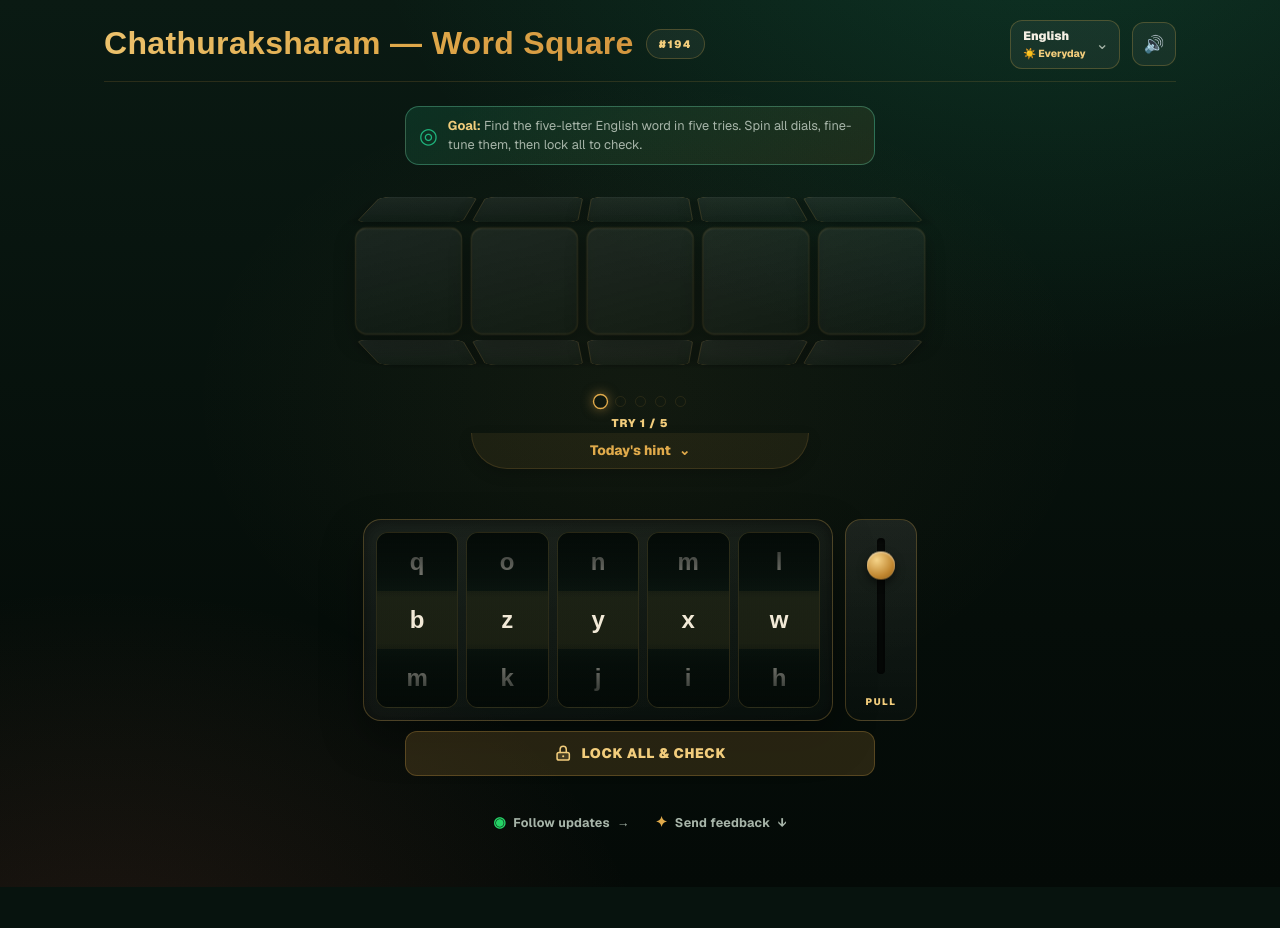
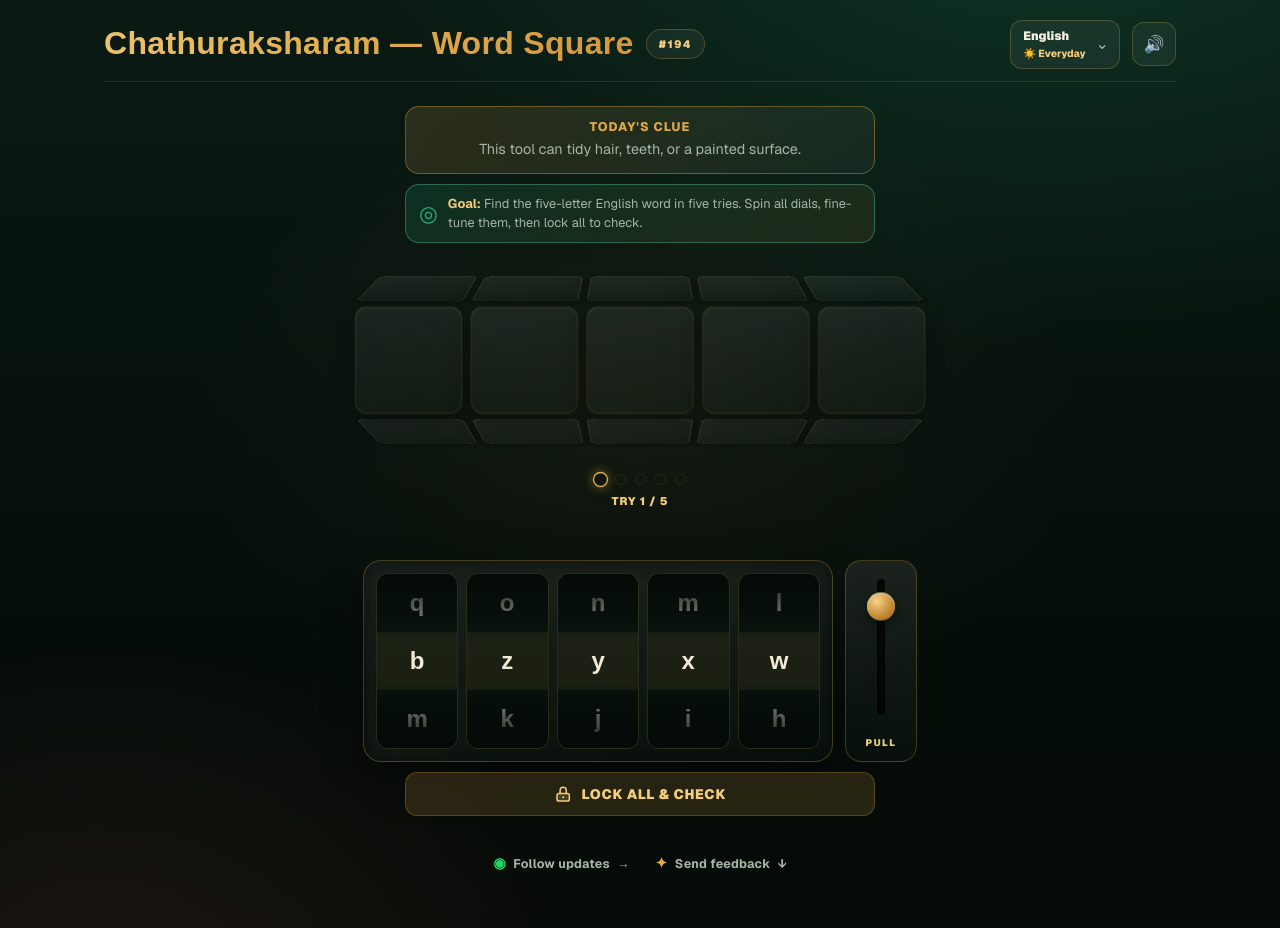
Before and after one commit to gireeshjr/chathuraksharam, a Next.js app: page / in a window 1280 px wide. Before the commit the page ends 887 px from the top, so only its background shows below. Built offline with nearby package versions, Linux system fonts and the light colour scheme; a web font is replaced by a local one.

Commit message:
Make puzzle clue immediately visible

```diff
--- a/app/components/WordDrum.tsx
+++ b/app/components/WordDrum.tsx
@@ -2,7 +2,6 @@
 
 import {
   CSSProperties,
-  useCallback,
   useEffect,
   useLayoutEffect,
   useRef,
@@ -120,9 +119,6 @@ export default function WordDrum({
   winWaveRow,
   shakeRow,
   soundFor,
-  hint,
-  hintLabel = "Today's hint",
-  hintReplayKey = 0,
 }: {
   rows: DrumRow[];
   activeRow: number;
@@ -131,35 +127,9 @@ export default function WordDrum({
   winWaveRow: number | null;
   shakeRow: boolean;
   soundFor: (tile: string) => string;
-  /** Meaning clue shown as a tag hanging under the drum. */
-  hint?: string;
-  hintLabel?: string;
-  /** Changes after a wrong, non-final guess to briefly reopen the hint. */
-  hintReplayKey?: number;
 }) {
   const [viewIndex, setViewIndex] = useState(activeRow);
-  const [hintOpen, setHintOpen] = useState(true);
-  const hintTimer = useRef<number | null>(null);
   const returnTimer = useRef<number | null>(null);
-
-  const revealHint = useCallback((duration = 5200) => {
-    setHintOpen(true);
-    if (hintTimer.current !== null) window.clearTimeout(hintTimer.current);
-    hintTimer.current = window.setTimeout(() => setHintOpen(false), duration);
-  }, []);
-
-  useEffect(() => {
-    hintTimer.current = window.setTimeout(() => setHintOpen(false), 2200);
-    return () => {
-      if (hintTimer.current !== null) window.clearTimeout(hintTimer.current);
-    };
-  }, []);
-
-  useEffect(() => {
-    if (hintReplayKey <= 0) return;
-    const replay = window.setTimeout(() => revealHint(4200), 0);
-    return () => window.clearTimeout(replay);
-  }, [hintReplayKey, revealHint]);
 
   useEffect(() => {
     return () => {
@@ -251,22 +221,6 @@ export default function WordDrum({
       <p aria-live="polite" className="attempt-status">
         {attemptLabel} {currentAttempt + 1} / {rows.length}
       </p>
-      {hint ? (
-        <div className={`drum-hint ${hintOpen ? "open" : ""}`}>
-          <button
-            aria-expanded={hintOpen}
-            className="drum-hint-trigger"
-            onClick={() => hintOpen ? setHintOpen(false) : revealHint()}
-            type="button"
-          >
-            <strong>{hintLabel}</strong>
-            <span aria-hidden="true">{hintOpen ? "⌃" : "⌄"}</span>
-          </button>
-          <div className="drum-hint-reveal">
-            <p>{hint}</p>
-          </div>
-        </div>
-      ) : null}
     </div>
   );
 }
--- a/app/globals.css
+++ b/app/globals.css
@@ -595,76 +595,27 @@ button {
   margin-top: 5px;
 }
 
-/* The hint peeks out briefly, then becomes a compact pull-down tag. */
-.drum-hint {
-  background: linear-gradient(165deg, rgba(255, 255, 255, 0.06), rgba(255, 255, 255, 0.02));
-  border: 1px solid var(--glass-border-dim);
-  border-radius: 0 0 14px 14px;
-  border-top: 0;
+.puzzle-clue {
+  background: linear-gradient(135deg, rgba(224, 170, 75, 0.16), rgba(255, 255, 255, 0.04));
+  border: 1px solid rgba(224, 170, 75, 0.38);
+  border-radius: 14px;
   color: var(--ink-dim);
-  font-size: 0.85rem;
+  font-size: 0.9rem;
   line-height: 1.5;
-  margin: 2px auto 0;
-  max-width: 92%;
-  overflow: hidden;
-  padding: 0;
+  margin: 0 auto 10px;
+  padding: 11px 14px 12px;
   text-align: center;
-  width: fit-content;
-  transition: background 260ms ease, border-radius 260ms ease, box-shadow 260ms ease;
-}
-
-.drum-hint:not(.open) {
-  background: rgba(224, 170, 75, 0.08);
-  border-radius: 0 0 999px 999px;
-  box-shadow: 0 5px 14px rgba(0, 0, 0, 0.18);
-}
-
-.drum-hint-trigger {
-  align-items: center;
-  background: transparent;
-  border: 0;
+  width: min(100%, 470px);
+}
+
+.puzzle-clue strong {
   color: var(--gold);
-  cursor: pointer;
-  display: flex;
-  font: inherit;
+  display: block;
+  font-size: 0.78rem;
   font-weight: 800;
-  gap: 8px;
-  justify-content: center;
-  padding: 7px 14px;
-  width: 100%;
-}
-
-.drum-hint-trigger:focus-visible {
-  outline: 2px solid var(--gold);
-  outline-offset: -2px;
-}
-
-.drum-hint-reveal {
-  display: grid;
-  grid-template-rows: 0fr;
-  opacity: 0;
-  transition: grid-template-rows 520ms cubic-bezier(0.22, 0.8, 0.24, 1), opacity 280ms ease;
-}
-
-.drum-hint-reveal p {
-  min-height: 0;
-  overflow: hidden;
-  padding: 0 16px;
-  transition: padding 520ms cubic-bezier(0.22, 0.8, 0.24, 1);
-}
-
-.drum-hint.open .drum-hint-reveal {
-  grid-template-rows: 1fr;
-  opacity: 1;
-}
-
-.drum-hint.open .drum-hint-reveal p {
-  padding-bottom: 9px;
-}
-
-.drum-hint strong {
-  color: var(--gold);
-  font-weight: 800;
+  letter-spacing: 0.08em;
+  margin-bottom: 3px;
+  text-transform: uppercase;
 }
 
 .game-goal {
@@ -1864,7 +1815,7 @@ button {
     margin-top: 3px;
   }
 
-  .drum-hint {
+  .puzzle-clue {
     font-size: 0.76rem;
   }
 
@@ -2036,9 +1987,6 @@ button {
 
   .game-goal.arriving { animation-duration: 0.01ms; }
 
-  .drum-hint-reveal,
-  .drum-hint-reveal p { transition: none; }
-
   .tilt-body {
     transform: none !important;
   }
--- a/app/page.tsx
+++ b/app/page.tsx
@@ -316,7 +316,6 @@ export default function Home() {
   const [showConfetti, setShowConfetti] = useState(false);
   const [showResultModal, setShowResultModal] = useState(false);
   const [showStreamMenu, setShowStreamMenu] = useState(false);
-  const [hintReplayKey, setHintReplayKey] = useState(0);
   const [machineResetKey, setMachineResetKey] = useState(0);
 
   useEffect(() => {
@@ -653,7 +652,6 @@ export default function Home() {
         );
         later(() => setShowResultModal(true), 750);
       } else {
-        setHintReplayKey((current) => current + 1);
         setMessage("");
         later(() => sfx.roll(), 180);
       }
@@ -688,7 +686,6 @@ export default function Home() {
 
   function nextPuzzle() {
     setShowResultModal(false);
-    setHintReplayKey(0);
     setPuzzleId((current) => current + 1);
   }
 
@@ -696,14 +693,12 @@ export default function Home() {
     setLanguageId(id);
     setCategoryId("everyday");
     updateStreamUrl(id, "everyday");
-    setHintReplayKey(0);
     setPuzzleId(getDailyPuzzleId());
   }
 
   function chooseCategory(id: string) {
     setCategoryId(id);
     updateStreamUrl(pack.id, id);
-    setHintReplayKey(0);
     setPuzzleId(getDailyPuzzleId());
   }
 
@@ -864,6 +859,14 @@ export default function Home() {
               aria-label={`${pack.name} ${category.label} word puzzle`}
               className="puzzle-panel tilt-body mx-auto w-full max-w-xl"
             >
+              <section
+                aria-labelledby="puzzle-clue-label"
+                className="puzzle-clue"
+                key={`clue-${pack.id}-${category.id}-${puzzleId}`}
+              >
+                <strong id="puzzle-clue-label">{pack.hintLabel}</strong>
+                <p>{answer.clue}</p>
+              </section>
               <aside
                 className="game-goal arriving"
                 key={`goal-${pack.id}-${category.id}-${puzzleId}`}
@@ -875,9 +878,6 @@ export default function Home() {
                 activeRow={activeRow}
                 attemptLabel={pack.attemptLabel}
                 currentAttempt={currentAttempt}
-                hint={answer.clue}
-                hintLabel={pack.hintLabel}
-                hintReplayKey={hintReplayKey}
                 key={`drum-${pack.id}-${category.id}-${puzzleId}`}
                 rows={drumRows}
                 shakeRow={shakeRow}
--- a/content/en.json
+++ b/content/en.json
@@ -6,7 +6,7 @@
   "locale": "en",
   "direction": "ltr",
   "wordSize": 5,
-  "hintLabel": "Today's hint",
+  "hintLabel": "Today's clue",
   "goal": { "label": "Goal", "text": "Find the five-letter English word in five tries. Spin all dials, fine-tune them, then lock all to check." },
   "attemptLabel": "Try",
   "guide": { "lock": "Lock all to check", "pick": "Tap to choose" },
```
Also changed, not shown: 1 other file (tests, documents, lock files or other folders).
